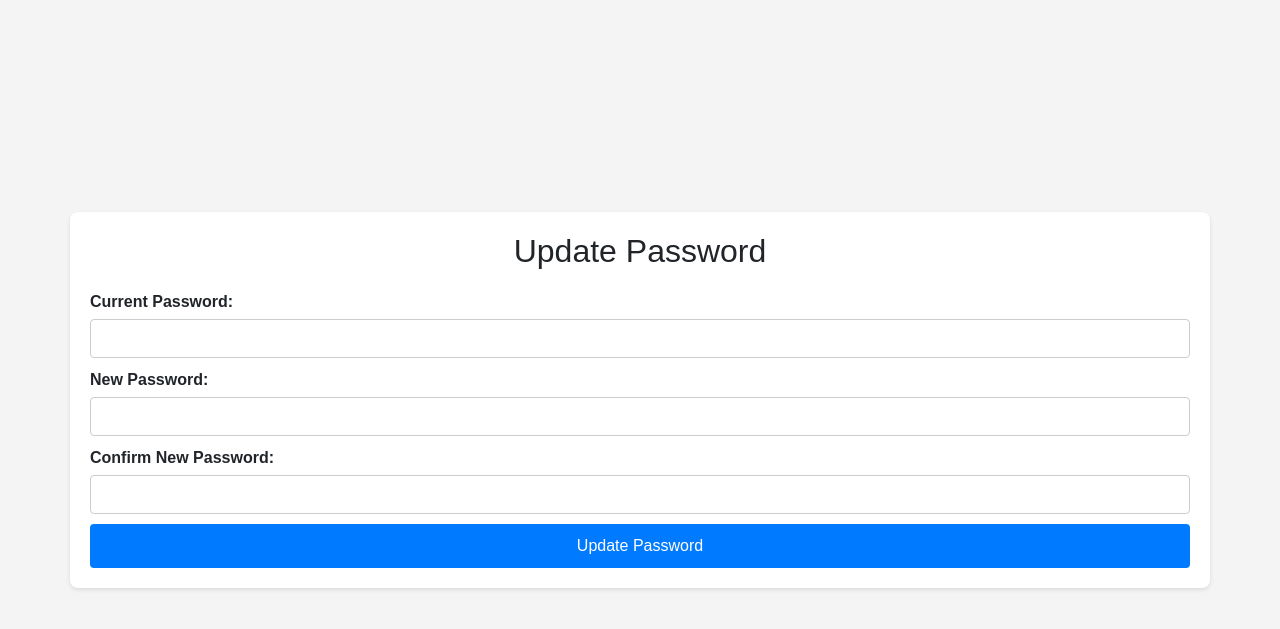
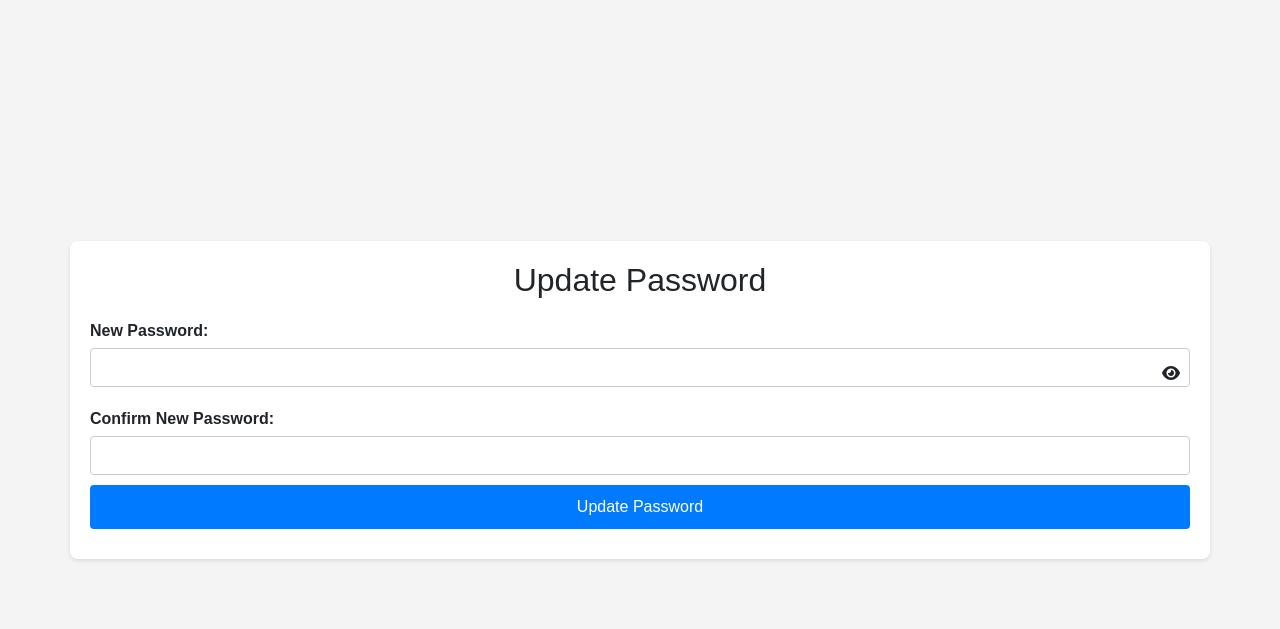
Before and after one commit to BibekRai44/Evento, a Flask app: page /update_password/1 in a window 1280 px wide. Shown: the top 629 px of the page. Run offline with Flask 2, Linux system fonts and the light colour scheme; some libraries are stand-ins or nearby versions.

Commit message:
update password form edit with fa-eye

```diff
--- a/templates/register.html
+++ b/templates/register.html
@@ -220,7 +220,6 @@
             }
         });
     </script>
-
     <br>
     <footer style="text-align: center;">@2024 Copyright Evento</footer>
 </body>
--- a/templates/update_password.html
+++ b/templates/update_password.html
@@ -8,9 +8,10 @@
    <meta name="description" content="Evento">
    <meta name="author" content="Evento">
    <title>Forgot Password</title>
-   <!-- Bootstrap CSS -->
-   <link rel="stylesheet" href="https://cdn.jsdelivr.net/npm/bootstrap@4.3.1/dist/css/bootstrap.min.css" integrity="sha384-ggOyR0iXCbMQv3Xipma34MD+dH/1fQ784/j6cY/iJTQUOhcWr7x9JvoRxT2MZw1T" crossorigin="anonymous">
-   <link rel="stylesheet" href="https://stackpath.bootstrapcdn.com/bootstrap/4.5.2/css/bootstrap.min.css">
+    <!-- Bootstrap CSS -->
+    <link rel="stylesheet" href="https://cdn.jsdelivr.net/npm/bootstrap@4.3.1/dist/css/bootstrap.min.css" integrity="sha384-ggOyR0iXCbMQv3Xipma34MD+dH/1fQ784/j6cY/iJTQUOhcWr7x9JvoRxT2MZw1T" crossorigin="anonymous">
+    <script src="https://ajax.googleapis.com/ajax/libs/jquery/3.5.1/jquery.min.js"></script>
+    <link rel="stylesheet" href="https://cdnjs.cloudflare.com/ajax/libs/font-awesome/6.5.1/css/all.min.css">
     <title>Update Password</title>
     <style>
         body {
@@ -38,18 +39,13 @@
             font-weight: bold;
             margin-bottom: 5px;
         }
-        input[type="text"] {
-            width: 100%;
-            padding: 8px;
-            margin-bottom: 10px;
-            border: 1px solid #ccc;
-            border-radius: 4px;
-            box-sizing: border-box;
-            font-size: 14px;
+        .input-container {
+            position: relative;
         }
+        input[type="text"],
         input[type="password"] {
             width: 100%;
-            padding: 8px;
+            padding: 8px 30px 8px 8px;
             margin-bottom: 10px;
             border: 1px solid #ccc;
             border-radius: 4px;
@@ -75,26 +71,99 @@
             margin-top: 10px;
             text-align: center;
         }
+
+        .password-icon {
+            position: absolute;
+            right: 10px;
+            top: 50%;
+            transform: translateY(-50%);
+            cursor: pointer;
+        }
+        .center-content {
+            display: flex;
+            flex-direction: column;
+            align-items: center;
+            justify-content: center;
+            height: 100vh;
+        }
+        .fa-eye {
+            position: absolute;
+            right: 10px;
+            top: 10px;
+            cursor: pointer;
+        }
+        #togglepassword {
+            position: absolute;
+            right: 10px;
+            top: 50%;
+            transform: translateY(-50%);
+            cursor: pointer;
+        }
     </style>
 </head>
 <body>
     <div class="container">
         <h2>Update Password</h2>
-        <form action="{{url_for('update_password',token=token)}}" method="POST">
-            <label for="current-password">Current Password:</label>
-            <input type="password" id="current-password" name="current-password" required>
+        <form  id="updatePasswordForm" action="{{url_for('update_password',token=token)}}" method="POST">
 
             <label for="new-password">New Password:</label>
-            <input type="password" id="new-password" name="new-password" required>
+            <div class="input-container">
+                <input type="password" id="new-password" name="new-password" required>
+                <i id="togglepassword" class="fa fa-eye password-icon"></i>
+            </div>
+            <div id="passwordAlert" class="error-message"></div>
+
 
             <label for="confirm-password">Confirm New Password:</label>
             <input type="password" id="confirm-password" name="confirm-password" required>
 
             <button type="submit">Update Password</button>
         </form>
-        {% if error_message %}
-        <div class="error-message">{{ error_message }}</div>
-        {% endif %}
+        <div id="errorMessage" class="error-message"></div>
     </div>
+
+<br>
+<script>
+        const newPasswordInput = document.getElementById('new-password');
+        const passwordAlert = document.getElementById('passwordAlert');
+
+        newPasswordInput.addEventListener('input', function(event) {
+            const newPassword = event.target.value;
+            let errorMessage = '';
+
+            if (newPassword.length < 8) {
+                errorMessage += 'New password must be at least 8 characters long.<br>';
+            }
+
+            if (!/[A-Z]/.test(newPassword)) {
+                errorMessage += 'New password must contain at least one capital letter.<br>';
+            }
+
+            if (!/[\W_]/.test(newPassword)) {
+                errorMessage += 'New password must contain at least one special character.<br>';
+            }
+
+            passwordAlert.innerHTML = errorMessage;
+        });
+</script>
+<br>
+<script>
+    const togglepassword = document.querySelector('#togglepassword');
+    const password = document.querySelector('#new-password');
+
+        togglepassword.addEventListener('click', function(e) {
+            const type = password.getAttribute('type') === 'password' ? 'text' : 'password';
+            password.setAttribute('type', type);
+
+
+            if (type === 'password') {
+                togglepassword.classList.add('fa-eye-slash');
+                togglepassword.classList.remove('fa-eye');
+            } else {
+                togglepassword.classList.remove('fa-eye-slash');
+                togglepassword.classList.add('fa-eye');
+            }
+        });
+</script>
 </body>
 </html>
```
